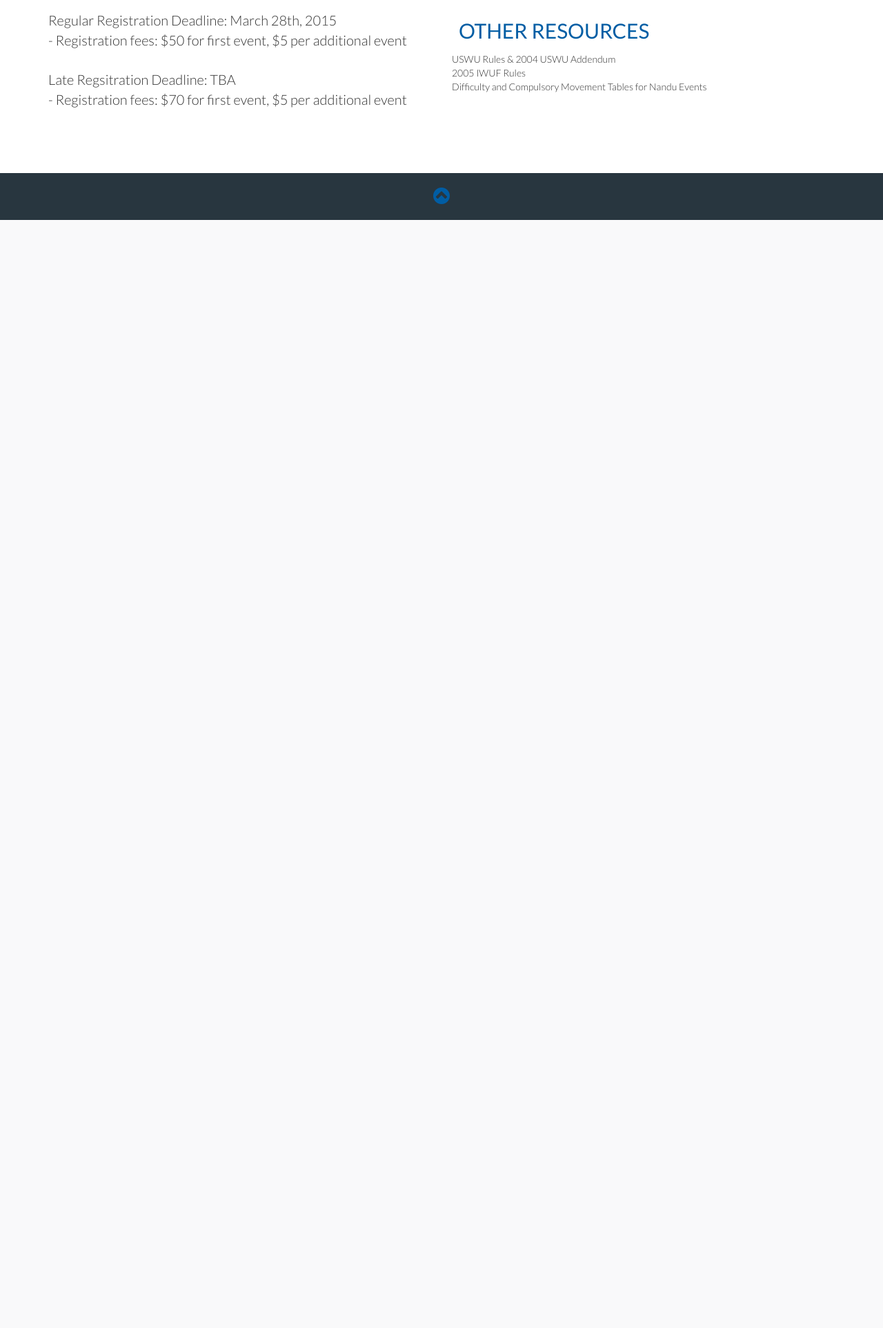
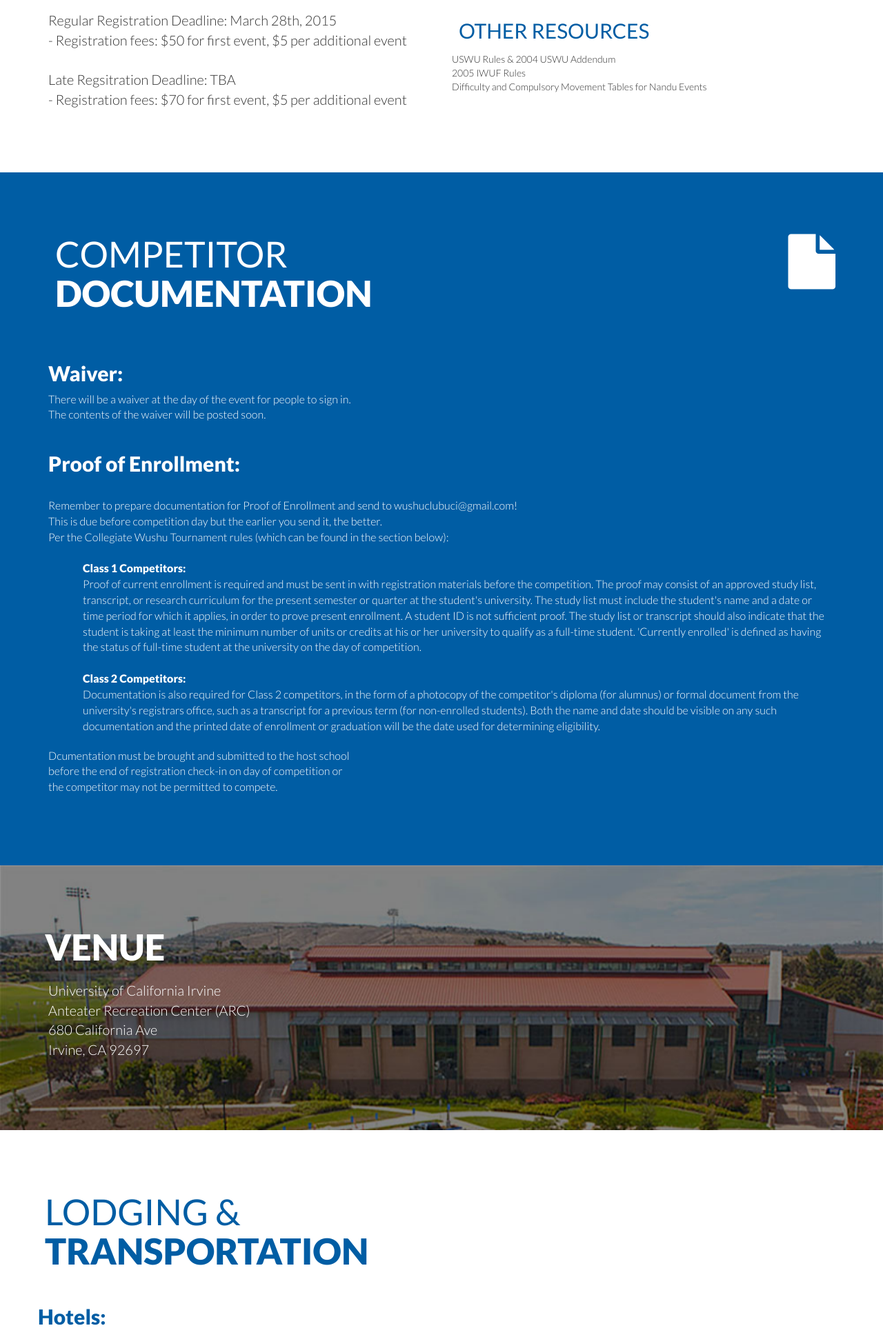
Before and after one commit to ronnienv/Wushu_Collegiate_2015, a PHP site: page /tournament.html in a window 1280 px wide. Shown: the part 1114-3040 px from the top of the page at 69% size. Before the commit the page ends 1433 px from the top, so only its background shows below. Run offline with PHP 8.4, Linux system fonts and the light colour scheme.

Commit message:
Tournament page should be complete

```diff
--- a/assets/css/main.css
+++ b/assets/css/main.css
@@ -695,3 +695,62 @@ img {
   font-size: 30px;
   margin-bottom: 15px;
 }
+
+#documents{
+  background-color: #005DA4;
+}
+
+#documents h1{
+  color: #fff;
+}
+
+#documents .waiver{
+  color: #fff;
+  font-size: 16px;
+}
+
+#documents .competitor-class{
+  padding-left: 50px;
+}
+
+#venue {
+  width: 100%;
+  background:  url(../img/backgrounds/arc.jpg);
+  background-size: cover;
+  background-repeat: no-repeat;
+  position: relative;
+  color: #ffffff;
+}
+
+#venue h1{
+  color: #fff;
+  font-weight: bold;
+  margin-bottom: 20px;
+}
+
+#venue p{
+  font-size: 20px;
+  font-weight: 300;
+  padding-left: 15px;
+}
+
+#lodging h2{
+  font-weight: bold;
+  color: #005DA4;
+}
+
+#lodging p{
+  font-size: 20px;
+  font-weight: 300;
+  padding-left: 15px;
+}
+
+#lodging li{
+  font-size: 18px;
+  padding-left: 20px;
+}
+
+#lodging .booking{
+  font-weight: bold;
+  color: #005DA4;
+}
--- a/tournament.html
+++ b/tournament.html
@@ -68,12 +68,12 @@
     </div>
   </section>
   <!-- Tournament Header Section End -->
-  <!-- Tournament Deadline Section End -->
+  <!-- Tournament Deadline Section Start -->
   <section id="deadline">
     <div class="container">
       <div class="row">
         <div class="col-md-6">
-          <h1 class="section-title wow fadeInBottom animated">Registration <br><span>Deadline</span></h1>
+          <h1 class="section-title wow fadeIn animated">Registration <br><span>Deadline</span></h1>
             <ul class="deadline-info wow fadeInLeft animated">
               <li> Regular Registration Deadline: March 28th, 2015 <br>
                   - Registration fees: $50 for first event, $5 per additional event</li>
@@ -96,6 +96,109 @@
       </div>
     </div>
   </section>
+  <!-- Tournament Deadline Section End -->
+  <!-- Tournament Documents Section Start -->
+  <section id="documents">
+    <div class="container">
+      <div class="row">
+        <div class="col-xs-11">
+          <h1 class="section-title wow fadeIn animated">Competitor<br><span>Documentation</span></h1>
+        </div>
+        <div class="col-xs-1 waiver">
+          <i class="fa fa-file fa-5x"></i><br>
+        </div>
+        <div class="col-md-12">
+          <ul class="waiver wow fadeInLeft animated">
+            <li><h2><b>Waiver:</b></h2>
+            There will be a waiver at the day of the event for people to sign in.<br>
+            The contents of the waiver will be posted soon.</li>
+            <br>
+            <li>
+             <h2><b>Proof of Enrollment:</b></h2><br>
+              Remember to prepare documentation for Proof of Enrollment and send to wushuclubuci@gmail.com!<br>
+              This is due before competition day but the earlier you send it, the better.<br>
+              Per the Collegiate Wushu Tournament rules (which can be found in the section below):
+              <br>
+              <br>
+              <ul class="competitor-class wow fadeInLeft animated">
+                <li><b>Class 1 Competitors:</b><br> Proof of current enrollment is required and must be sent in with registration materials before the competition. The proof may consist of an approved study list, transcript, or research curriculum for the present semester or quarter at the student's university. The study list must include the student's name and a date or time period for which it applies, in order to prove present enrollment. A student ID is not sufficient proof. The study list or transcript should also indicate that the student is taking at least the minimum number of units or credits at his or her university to qualify as a full-time student. 'Currently enrolled' is defined as having the status of full-time student at the university on the day of competition.</li>
+                <br>
+                <li><b>Class 2 Competitors:</b><br> Documentation is also required for Class 2 competitors, in the form of a photocopy of the competitor's diploma (for alumnus) or formal document from the university's registrars office, such as a transcript for a previous term (for non-enrolled students). Both the name and date should be visible on any such documentation and the printed date of enrollment or graduation will be the date used for determining eligibility.</li>
+              </ul>
+            </li>
+          </ul>
+          <br>
+          <p class="waiver wow fadeIn animated">Dcumentation must be brought and submitted to the host school<br>
+          before the end of registration check-in on day of competition or<br>
+          the competitor may not be permitted to compete.</p>
+      </div>
+    </div>
+  </section>
+  <!-- Tournament Docuements Section End -->
+  <!-- Tournament Venue Section Start -->
+  <section id="venue">
+    <div class="container">
+      <div class="row">
+        <h1 class="section-title wow fadeInLeft animated">Venue</h1>
+        <p class="wow fadeInLeft animated">University of California Irvine <br>
+        Anteater Recreation Center (ARC) <br>
+        680 California Ave <br>
+        Irvine, CA 92697 <br>
+      </div>
+    </div>
+  </section>
+  <!-- Tournament Venue Section End -->
+
+  <!-- Tournament Lodging Section Start -->
+  <section id="lodging">
+    <div class="container">
+      <div class="row">
+        <h1 class="section-title wow fadeInLeft animated">Lodging &amp <br><span>Transportation</span></h1>
+        <h2 class="wow fadeInLeft animated">Hotels:</h2>
+          <div class="col-md-6">
+            <p class="wow fadeInLeft animated">
+              <b>La Quinta Inn at John Wayne Airport:</b> $79+Tax <br>
+              2 Queen Beds
+              <br>
+              <br>
+              Amneties: Listed on site but biggest ones:
+            </p>
+            <ul class="wow fadeInLeft animated">
+              <li>- Shuttle to the Airport daily 10am-6pm</li>
+              <li>- Free Wifi</li>
+              <li>- Free Breakfast</li>
+            </ul>
+            <br>
+            <br>
+            <p class="wow fadeInLeft animated">Reservations need a Credit Card to Check in<br>
+              <a class="booking" href="http://goo.gl/oNdXUc">Click Here to Book!</a>
+            </p>
+          </div>
+
+          <div class="col-md-6">
+            <p class="wow fadeInLeft animated">
+              <b>La Quinta Inn at Irvine Spectrum:</b> $99+10% Tax <br>
+              Double Room and 2 Double Beds
+              <br>
+              <br>
+              Amneties: Listed on site but biggest ones:
+            </p>
+            <ul class="wow fadeInLeft animated">
+              <li>- Airport Shuttle</li>
+              <li>- Free Shuttle to areas 3-miles from the hotel</li>
+              <li>- Free Wifi</li>
+              <li>- Free Breakfast</li>
+            </ul>
+            <br>
+            <p class="wow fadeInLeft animated">Reservations need a Credit Card to Check in<br>
+              <a class="booking" href="http://goo.gl/GURh5q">Click Here to Book!</a>
+            </p>
+          </div>
+
+      </div>
+    </div>
+  </section>
+  <!-- Tournament Lodging Section End -->
 
   <!-- Footer section Start -->
   <footer id="footer">
@@ -108,7 +211,7 @@
         </div>
         <div class="col-lg-2 col-md-2 col-sm-2 col-xs-12">
           <div class="scroll-top text-center wow fadeInUp animated" data-wow-delay=".6s">
-            <a href="#header"><i class="fa fa-chevron-circle-up fa-2x"></i></a>
+            <a href="#tournament"><i class="fa fa-chevron-circle-up fa-2x"></i></a>
           </div>
         </div>
         <div class="col-lg-5 col-md-5 col-sm-5 col-xs-12">
```
Also changed, not shown: assets/img/backgrounds/arc.jpg (added).
